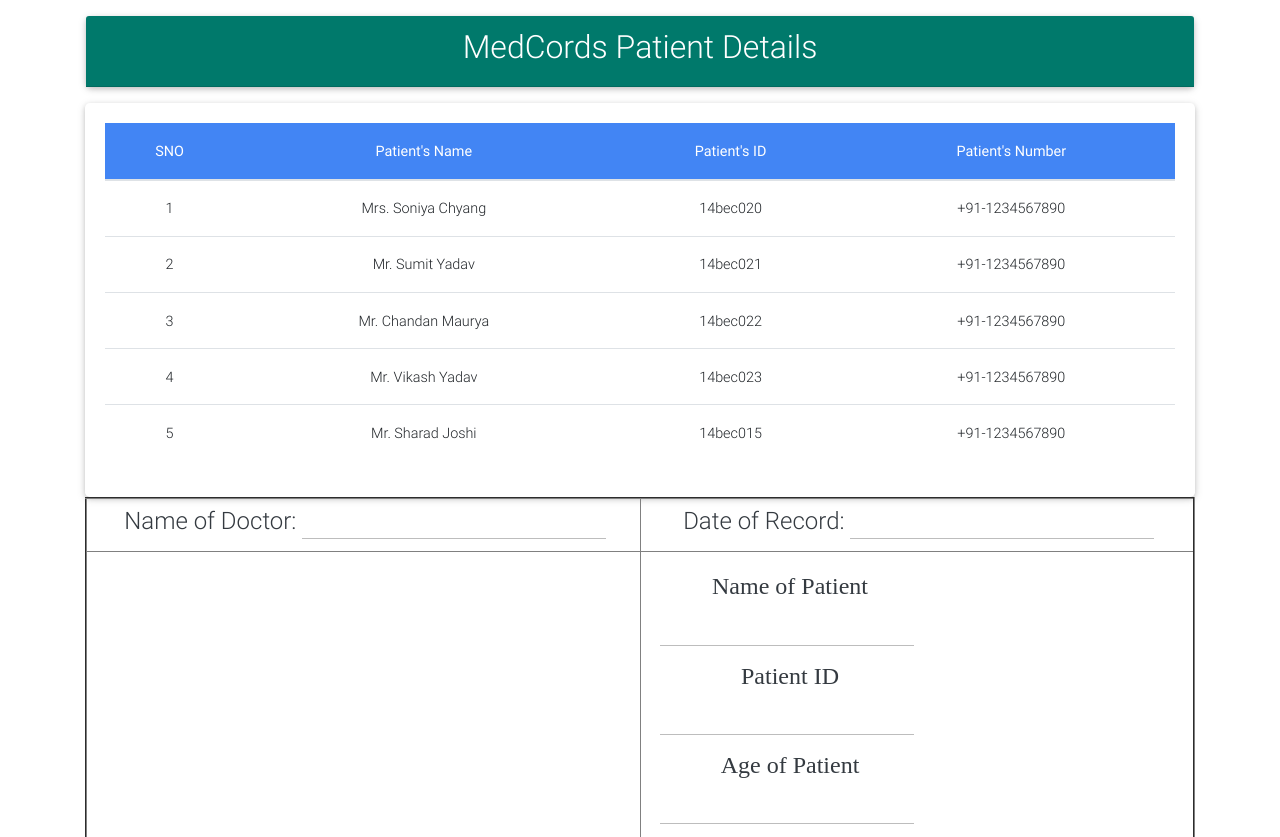
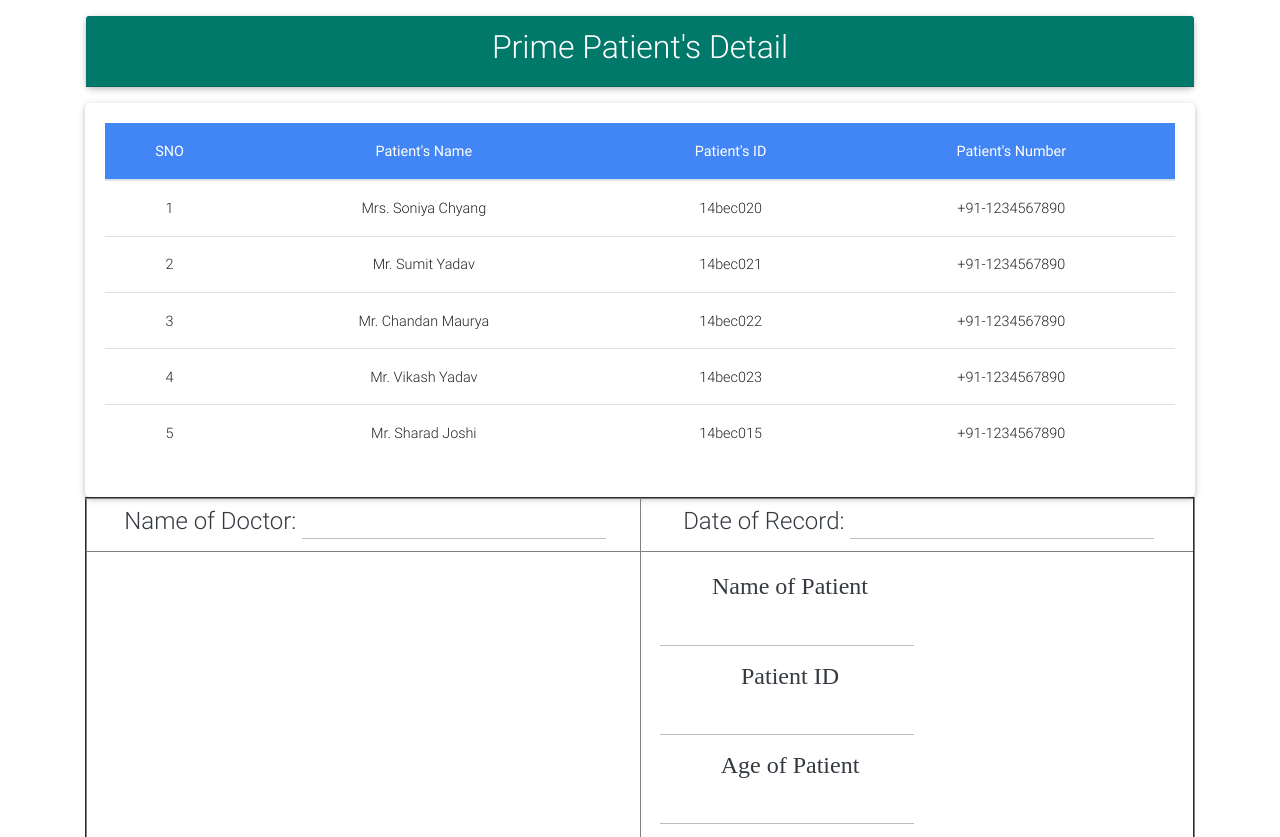
Before and after one commit to thechandanmaurya/Patientsdetails, a plain HTML site: page index.html in a window 1280 px wide. Shown: the top 837 px of the page. Drawn offline with nearby package versions, Linux system fonts and the light colour scheme; a web font is replaced by a local one.

Commit message:
Update index.html

```diff
--- a/index.html
+++ b/index.html
@@ -18,7 +18,7 @@
         <div class="col">
             <div class="card">
                 <div class="card-header bg-teal text-white text-center">
-                    <h2> MedCords Patient Details</h2>
+                    <h2> Prime Patient's Detail</h2>
                 </div>
             </div>
         </div>
```
